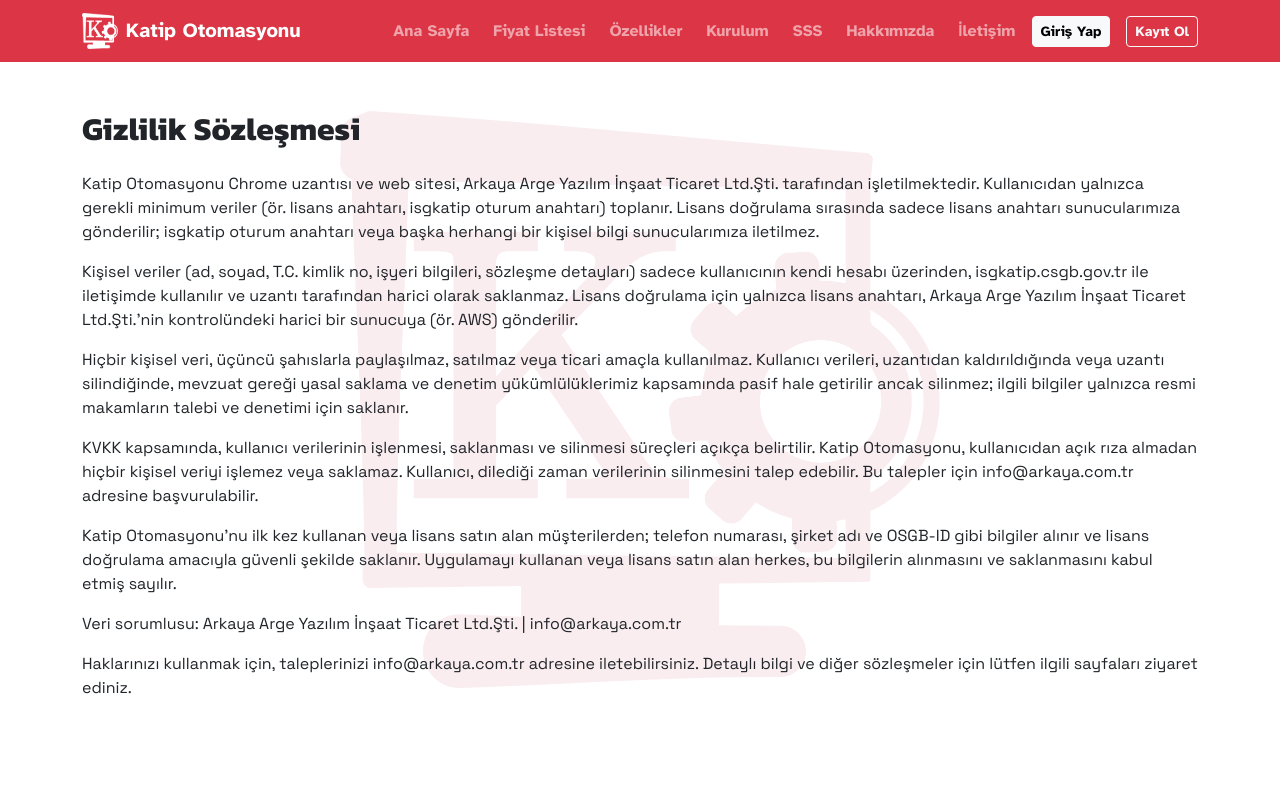
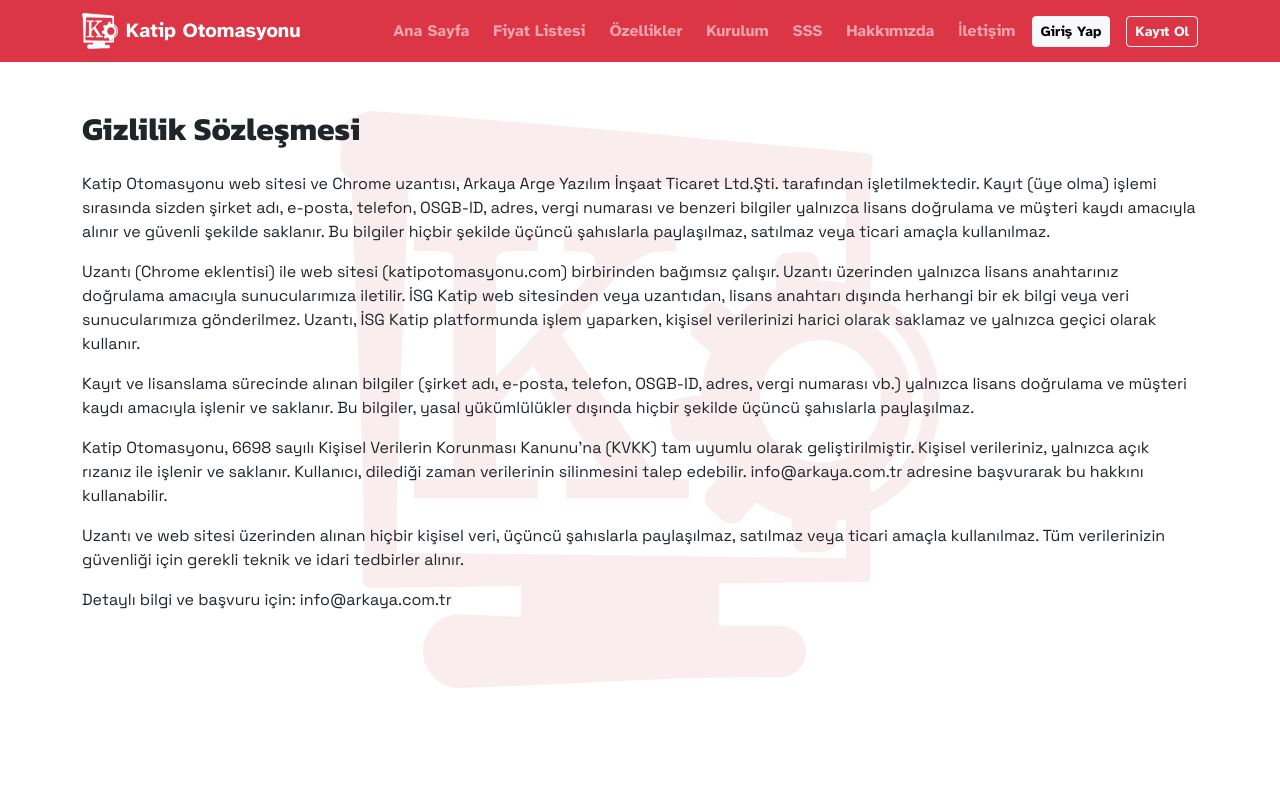
Before and after one commit to yusufkaya01/katip-otomasyonu-fe, a React (Create React App) app: page /privacy in a window 1280 px wide. Shown: the top 800 px of the page. Built offline with nearby package versions, Linux system fonts and the light colour scheme.

Commit message:
email verification FE codes added

```diff
--- a/src/pages/CopyrightPage.js
+++ b/src/pages/CopyrightPage.js
@@ -5,7 +5,7 @@ function CopyrightPage() {
     <div>
       <h2 className="mb-4">Telif Hakkı</h2>
       <p>
-        Katip Otomasyonu uzantısının ve web sitesinin tüm kodları, görselleri, dokümantasyonu ve marka hakları Arkaya Arge Yazılım İnşaat Ticaret Ltd.Şti.'ye aittir. Kodun, görsellerin ve dokümantasyonun izinsiz kopyalanması, dağıtılması veya değiştirilmesi yasaktır.
+        Katip Otomasyonu uzantısının ve web sitesinin tüm kodları, görselleri, dokümantasyonu ve marka hakları Arkaya Arge Yazılım İnşaat Ticaret Ltd.Şti.'ye aittir. Kodların, görsellerin ve dokümantasyonun izinsiz kopyalanması, dağıtılması veya değiştirilmesi yasaktır.
       </p>
       <p>
         Üçüncü parti kütüphaneler ilgili lisansları ile kullanılır ve bu lisanslara uyulur. Kullanıcılar, uzantıyı ve web sitesini yalnızca kendi kurumları için kullanabilir, ticari olarak satamaz, çoğaltamaz veya dağıtamaz. Katip Otomasyonu'nun marka ve telif hakları Arkaya Arge Yazılım İnşaat Ticaret Ltd.Şti.'nin izni olmadan kullanılamaz.
--- a/src/pages/IsletmemPage.js
+++ b/src/pages/IsletmemPage.js
@@ -16,6 +16,7 @@ function LoadingSpinner() {
 function IsletmemPage() {
   const [user, setUser] = useState(null);
   const [loading, setLoading] = useState(true);
+  const [emailVerified, setEmailVerified] = useState(null);
   const [editField, setEditField] = useState(null); // which field is being edited
   const [editValue, setEditValue] = useState('');
   const [confirming, setConfirming] = useState(false);
@@ -45,6 +46,7 @@ function IsletmemPage() {
       if (tokenFromStorage) token = tokenFromStorage;
     }
     setUser({ ...parsed, token });
+    setEmailVerified(parsed.email_verified);
     setLoading(false);
   }, [navigate]);
 
@@ -392,6 +394,16 @@ function IsletmemPage() {
         </div>
         {error && <div className="alert alert-danger py-2">{error}</div>}
         {success && <div className="alert alert-success py-2">{success}</div>}
+        {emailVerified === 0 && (
+          <div className="alert alert-warning mt-3">
+            E-posta adresiniz henüz doğrulanmadı. Lütfen e-postanızı kontrol edin ve doğrulama linkine tıklayın.
+          </div>
+        )}
+        {emailVerified === 1 && (
+          <div className="alert alert-success mt-3">
+            E-posta adresiniz doğrulandı.
+          </div>
+        )}
       </div>
     </div>
   );
--- a/src/pages/PrivacyPage.js
+++ b/src/pages/PrivacyPage.js
@@ -5,25 +5,22 @@ function PrivacyPage() {
     <div>
       <h2 className="mb-4">Gizlilik Sözleşmesi</h2>
       <p>
-        Katip Otomasyonu Chrome uzantısı ve web sitesi, Arkaya Arge Yazılım İnşaat Ticaret Ltd.Şti. tarafından işletilmektedir. Kullanıcıdan yalnızca gerekli minimum veriler (ör. lisans anahtarı, isgkatip oturum anahtarı) toplanır. Lisans doğrulama sırasında sadece lisans anahtarı sunucularımıza gönderilir; isgkatip oturum anahtarı veya başka herhangi bir kişisel bilgi sunucularımıza iletilmez.
+        Katip Otomasyonu web sitesi ve Chrome uzantısı, Arkaya Arge Yazılım İnşaat Ticaret Ltd.Şti. tarafından işletilmektedir. Kayıt (üye olma) işlemi sırasında sizden şirket adı, e-posta, telefon, OSGB-ID, adres, vergi numarası ve benzeri bilgiler yalnızca lisans doğrulama ve müşteri kaydı amacıyla alınır ve güvenli şekilde saklanır. Bu bilgiler hiçbir şekilde üçüncü şahıslarla paylaşılmaz, satılmaz veya ticari amaçla kullanılmaz.
       </p>
       <p>
-        Kişisel veriler (ad, soyad, T.C. kimlik no, işyeri bilgileri, sözleşme detayları) sadece kullanıcının kendi hesabı üzerinden, isgkatip.csgb.gov.tr ile iletişimde kullanılır ve uzantı tarafından harici olarak saklanmaz. Lisans doğrulama için yalnızca lisans anahtarı, Arkaya Arge Yazılım İnşaat Ticaret Ltd.Şti.'nin kontrolündeki harici bir sunucuya (ör. AWS) gönderilir.
+        Uzantı (Chrome eklentisi) ile web sitesi (katipotomasyonu.com) birbirinden bağımsız çalışır. Uzantı üzerinden yalnızca lisans anahtarınız doğrulama amacıyla sunucularımıza iletilir. İSG Katip web sitesinden veya uzantıdan, lisans anahtarı dışında herhangi bir ek bilgi veya veri sunucularımıza gönderilmez. Uzantı, İSG Katip platformunda işlem yaparken, kişisel verilerinizi harici olarak saklamaz ve yalnızca geçici olarak kullanır.
       </p>
       <p>
-        Hiçbir kişisel veri, üçüncü şahıslarla paylaşılmaz, satılmaz veya ticari amaçla kullanılmaz. Kullanıcı verileri, uzantıdan kaldırıldığında veya uzantı silindiğinde, mevzuat gereği yasal saklama ve denetim yükümlülüklerimiz kapsamında pasif hale getirilir ancak silinmez; ilgili bilgiler yalnızca resmi makamların talebi ve denetimi için saklanır.
+        Kayıt ve lisanslama sürecinde alınan bilgiler (şirket adı, e-posta, telefon, OSGB-ID, adres, vergi numarası vb.) yalnızca lisans doğrulama ve müşteri kaydı amacıyla işlenir ve saklanır. Bu bilgiler, yasal yükümlülükler dışında hiçbir şekilde üçüncü şahıslarla paylaşılmaz.
       </p>
       <p>
-        KVKK kapsamında, kullanıcı verilerinin işlenmesi, saklanması ve silinmesi süreçleri açıkça belirtilir. Katip Otomasyonu, kullanıcıdan açık rıza almadan hiçbir kişisel veriyi işlemez veya saklamaz. Kullanıcı, dilediği zaman verilerinin silinmesini talep edebilir. Bu talepler için info@arkaya.com.tr adresine başvurulabilir.
+        Katip Otomasyonu, 6698 sayılı Kişisel Verilerin Korunması Kanunu'na (KVKK) tam uyumlu olarak geliştirilmiştir. Kişisel verileriniz, yalnızca açık rızanız ile işlenir ve saklanır. Kullanıcı, dilediği zaman verilerinin silinmesini talep edebilir. info@arkaya.com.tr adresine başvurarak bu hakkını kullanabilir.
       </p>
       <p>
-        Katip Otomasyonu'nu ilk kez kullanan veya lisans satın alan müşterilerden; telefon numarası, şirket adı ve OSGB-ID gibi bilgiler alınır ve lisans doğrulama amacıyla güvenli şekilde saklanır. Uygulamayı kullanan veya lisans satın alan herkes, bu bilgilerin alınmasını ve saklanmasını kabul etmiş sayılır.
+        Uzantı ve web sitesi üzerinden alınan hiçbir kişisel veri, üçüncü şahıslarla paylaşılmaz, satılmaz veya ticari amaçla kullanılmaz. Tüm verilerinizin güvenliği için gerekli teknik ve idari tedbirler alınır.
       </p>
       <p>
-        Veri sorumlusu: Arkaya Arge Yazılım İnşaat Ticaret Ltd.Şti. | info@arkaya.com.tr
-      </p>
-      <p>
-        Haklarınızı kullanmak için, taleplerinizi info@arkaya.com.tr adresine iletebilirsiniz. Detaylı bilgi ve diğer sözleşmeler için lütfen ilgili sayfaları ziyaret ediniz.
+        Detaylı bilgi ve başvuru için: info@arkaya.com.tr
       </p>
     </div>
   );
--- a/src/pages/SetupPage.js
+++ b/src/pages/SetupPage.js
@@ -5,9 +5,9 @@ function SetupPage() {
     <div className="container py-5">
       <h1 className="mb-4 text-center">Kurulum ve Kullanım Talimatları</h1>
       <ol className="mb-4" style={{ maxWidth: 700, margin: '0 auto', fontSize: '1.1rem' }}>
-        <li>Chrome Web Mağazası’ndan “Katip Otomasyonu” uzantısını bulun ve <b>“Chrome’a Ekle”</b> butonuna tıklayarak yükleyin.</li>
-        <li>Yükleme tamamlandıktan sonra, tarayıcınızın sağ üst köşesindeki uzantılar simgesine (parça şeklindeki ikon) tıklayın. Açılan listede “Katip Otomasyonu” uzantısını bulup yanındaki <b>raptiye simgesine</b> tıklayarak uzantıyı sabitleyebilirsiniz. Böylece uzantıya her zaman kolayca erişebilirsiniz.</li>
-        <li>Uzantı ikonuna tıklayarak “Katip Otomasyonu”nu açın.</li>
+        <li>Chrome internet tarayıcısını açın. Arama motorundan <b>Chrome Web Mağazası</b>’na girin. Çıkan sayfadan arama kısmına “Katip Otomasyonu” yazarak arayın. Çıkan sayfada <b>‘Katip Otomasyonu’</b> eklentisini <b>“Chrome’a Ekle”</b> butonuna tıklayarak yükleyin.</li>
+        <li>Yükleme tamamlandıktan sonra, tarayıcınızın sağ üst köşesindeki uzantılar simgesine (<b>puzzle</b> şeklindeki ikon) tıklayın. Açılan listede “Katip Otomasyonu” uzantısını bulup yanındaki <b>raptiye simgesine</b> tıklayarak uzantıyı sabitleyebilirsiniz. Böylece uzantıya her zaman kolayca erişebilirsiniz.</li>
+        <li>Sabitlediğiniz <b>‘Katip Otomasyonu’</b> ikonuna tıklayarak otomasyonu başlatabilirsiniz.</li>
         <li>Açılan ekranda, size verilen geçerli <b>lisans anahtarınızı</b> girin ve <b>“Gönder"</b> butonuna tıklayın.</li>
         <li>Lisans doğrulama işlemi tamamlandığında, yan paneldeki menüden kullanmak istediğiniz özelliği seçebilirsiniz. Tüm raporlar ve işlemler, İş Güvenliği Uzmanı, İşyeri Hekimi ve Diğer Sağlık Personeli atamaları dahil olmak üzere, ilgili başlıklar altında sunulmaktadır.</li>
         <li>
@@ -18,7 +18,7 @@ function SetupPage() {
             style={{ textDecoration: 'underline', color: '#c82333', fontWeight: 600, fontSize: '1em' }}
             onClick={() => window.location.href = '/iletisim'}
           >
-            burayı tıklayın
+            buraya tıklayın
           </button>
         </li>
       </ol>
--- a/src/pages/TermsPage.js
+++ b/src/pages/TermsPage.js
@@ -14,7 +14,7 @@ function TermsPage() {
         Lisans anahtarının paylaşılması, çoğaltılması veya izinsiz kullanımı yasaktır. Tespit halinde lisans iptal edilir. Uzantı ve web sitesi, Arkaya Arge Yazılım İnşaat Ticaret Ltd.Şti. tarafından güncellenebilir veya sonlandırılabilir.
       </p>
       <p>
-        Uygulamayı kullanan veya lisans satın alan kullanıcılar, ilk kayıt sırasında talep edilen telefon numarası, şirket adı ve OSGB-ID bilgilerinin lisans doğrulama ve müşteri kaydı amacıyla saklanmasını kabul etmiş sayılır.
+        Uygulamayı kullanan veya lisans satın alan kullanıcılar, ilk kayıt sırasında talep edilen şirket adı, e-posta adresi, telefon numarası, OSGB Yetki Belgesi No, adres, vergi kimlik numarası, vergi dairesi, şehir ve ilçe bilgilerinin lisans doğrulama ve müşteri kaydı amacıyla saklanmasını kabul etmiş sayılır.
       </p>
       <p>
         Detaylı bilgi için info@arkaya.com.tr adresine başvurabilirsiniz.
```
